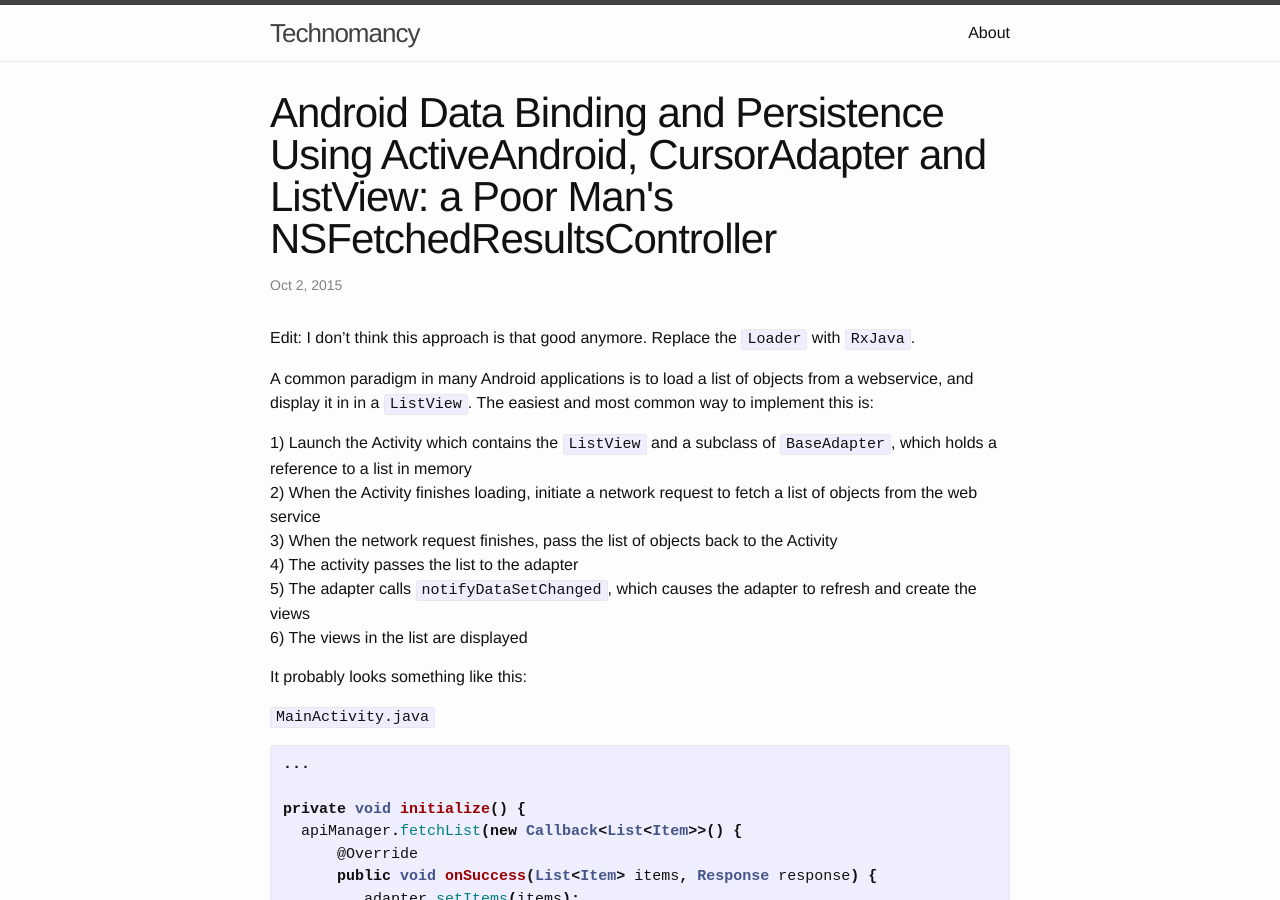
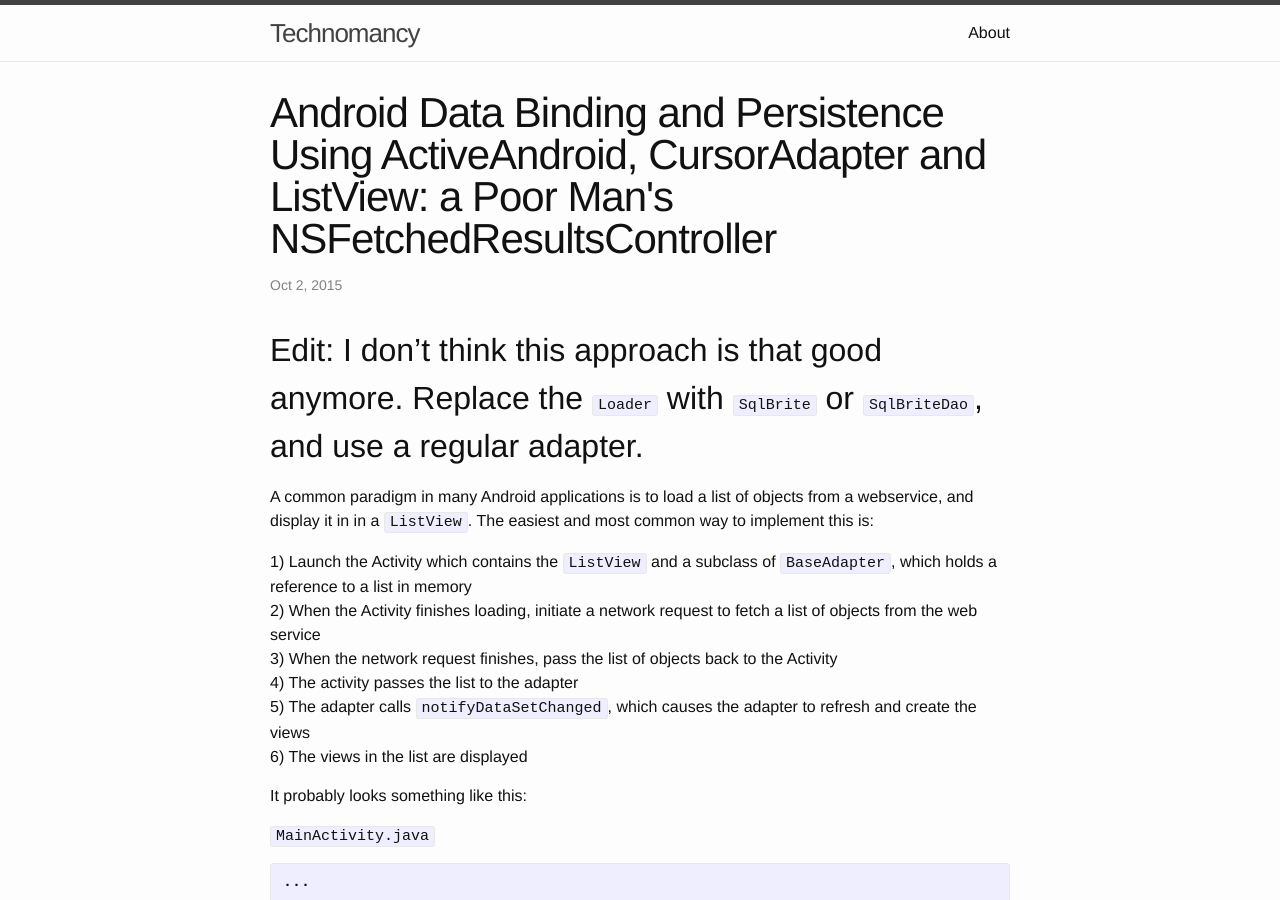
Before and after one commit to eliasbagley/eliasbagley.github.io, a Jekyll site: the page built from _posts/2015-10-02-data-binding-using-cursor-adapter.markdown, in a window 1280 px wide and 900 px high. Built offline with Jekyll 4.4.1, drawn with Linux system fonts in a browser that asks for light colours; Markdown is read by kramdown in place of the engine named in the settings; comment, search, counter and statistics services are not loaded.

Commit message:
Add better explanation to cursor adapter deprecation

```diff
--- a/_posts/2015-10-02-data-binding-using-cursor-adapter.markdown
+++ b/_posts/2015-10-02-data-binding-using-cursor-adapter.markdown
@@ -6,7 +6,7 @@ comments: true
 categories: Android
 ---
 
-Edit: I don't think this approach is that good anymore. Replace the `Loader` with `RxJava`.
+## Edit: I don't think this approach is that good anymore. Replace the `Loader` with `SqlBrite` or `SqlBriteDao`, and use a regular adapter.
 
 A common paradigm in many Android applications is to load a list of objects from a webservice, and display it in in a `ListView`. The easiest and most common way to implement this is:
 
```
